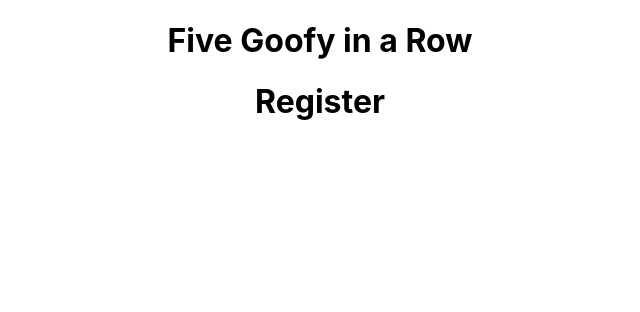
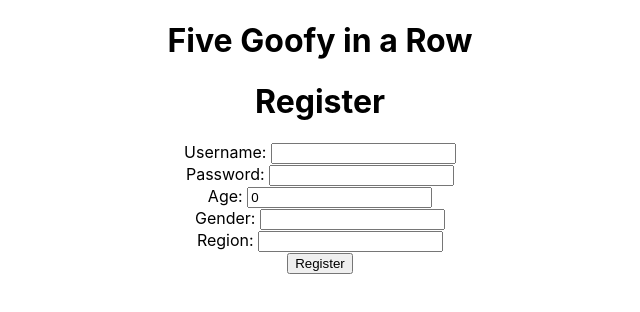
Before and after one commit to nguyensjsu/sp19-202-goofy-object, a React (Create React App) app in the folder frontend/: page /register in a window 1280 px wide. Shown: the top 312 px of the page, without its empty margins (320-960 px from the left). Built offline with nearby package versions, Linux system fonts and the light colour scheme.

Commit message:
sending register info to backend

```diff
--- a/frontend/src/RegisterPage/RegisterPage.js
+++ b/frontend/src/RegisterPage/RegisterPage.js
@@ -8,6 +8,9 @@
     state = {
         username: "",
         password: "",
+        age: 0,
+        gender: "",
+        region: "",
         msg: ""
     }
 
@@ -18,11 +21,37 @@
         });
     }
 
+    onRegisterHandler = () => {
+        axios.post(config.host + '/register', {
+            username: this.state.username,
+            password: this.state.password,
+            age: this.state.age,
+            gender: this.state.gender,
+            region: this.state.region
+        }).then(res => {
+            if (res.status === 200) {
+                console.log('Register status:', res.data);
+                this.props.history.push('/login')
+            }
+        })
+    }
+
     render() {
         return (
             <React.Fragment>
                 <h1>Register</h1>
-
+                <label htmlFor="username">Username: </label>
+                <input type="text" id="username" value={this.state.username} onChange={this.onChangeHandler}></input><br></br>
+                <label htmlFor="password">Password: </label>
+                <input type="text" id="password" value={this.state.password} onChange={this.onChangeHandler}></input><br></br>
+                <label htmlFor="age">Age: </label>
+                <input type="number" id="age" value={this.state.age} onChange={this.onChangeHandler}></input><br></br>
+                <label htmlFor="gender">Gender: </label>
+                <input type="text" id="gender" value={this.state.gender} onChange={this.onChangeHandler}></input><br></br>
+                <label htmlFor="region">Region: </label>
+                <input type="text" id="region" value={this.state.region} onChange={this.onChangeHandler}></input><br></br>
+                <input type="button" value="Register" onClick={this.onRegisterHandler}></input>
+                <p>{this.state.msg}</p>
             </React.Fragment>
         )
     }
```
